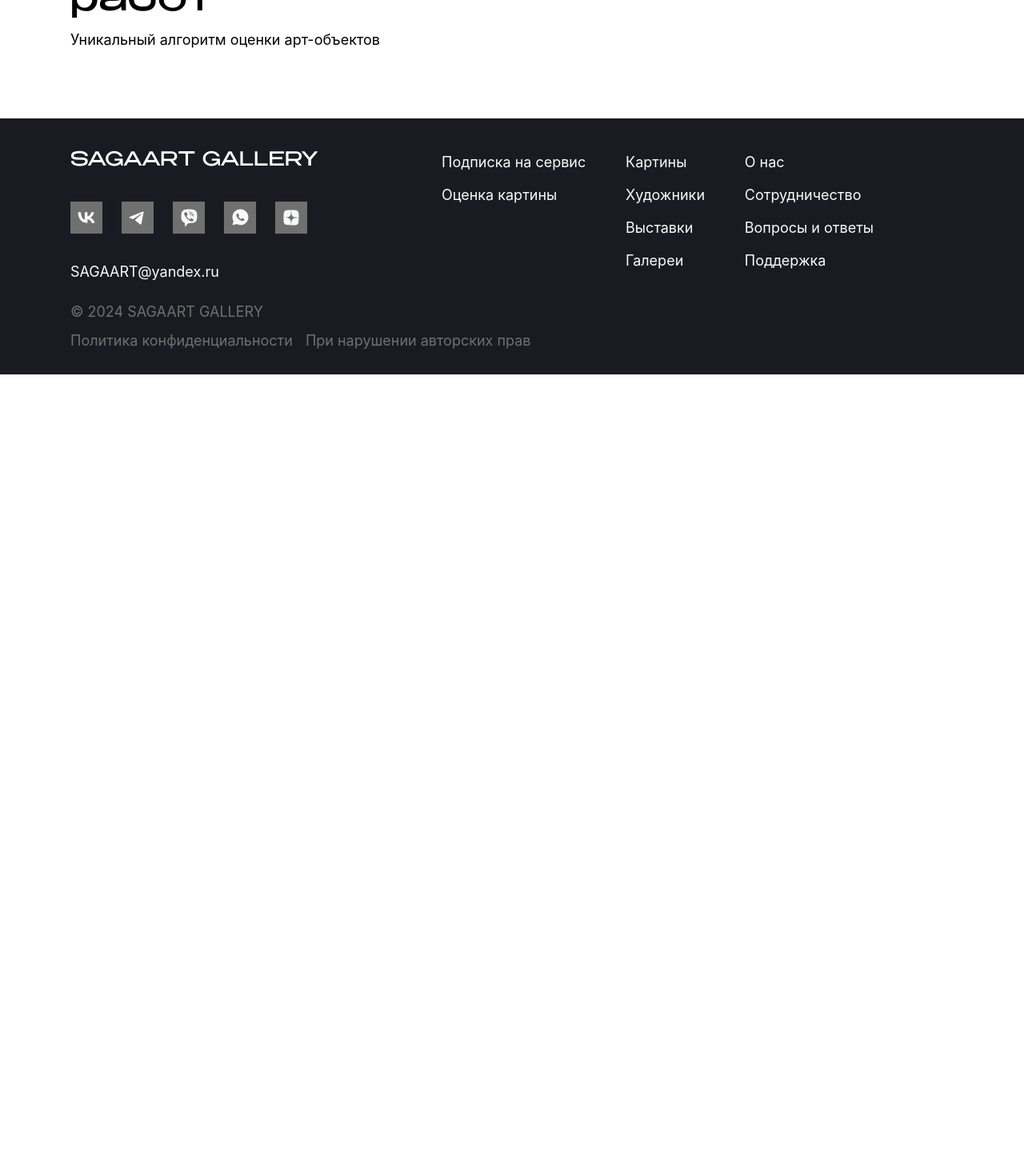
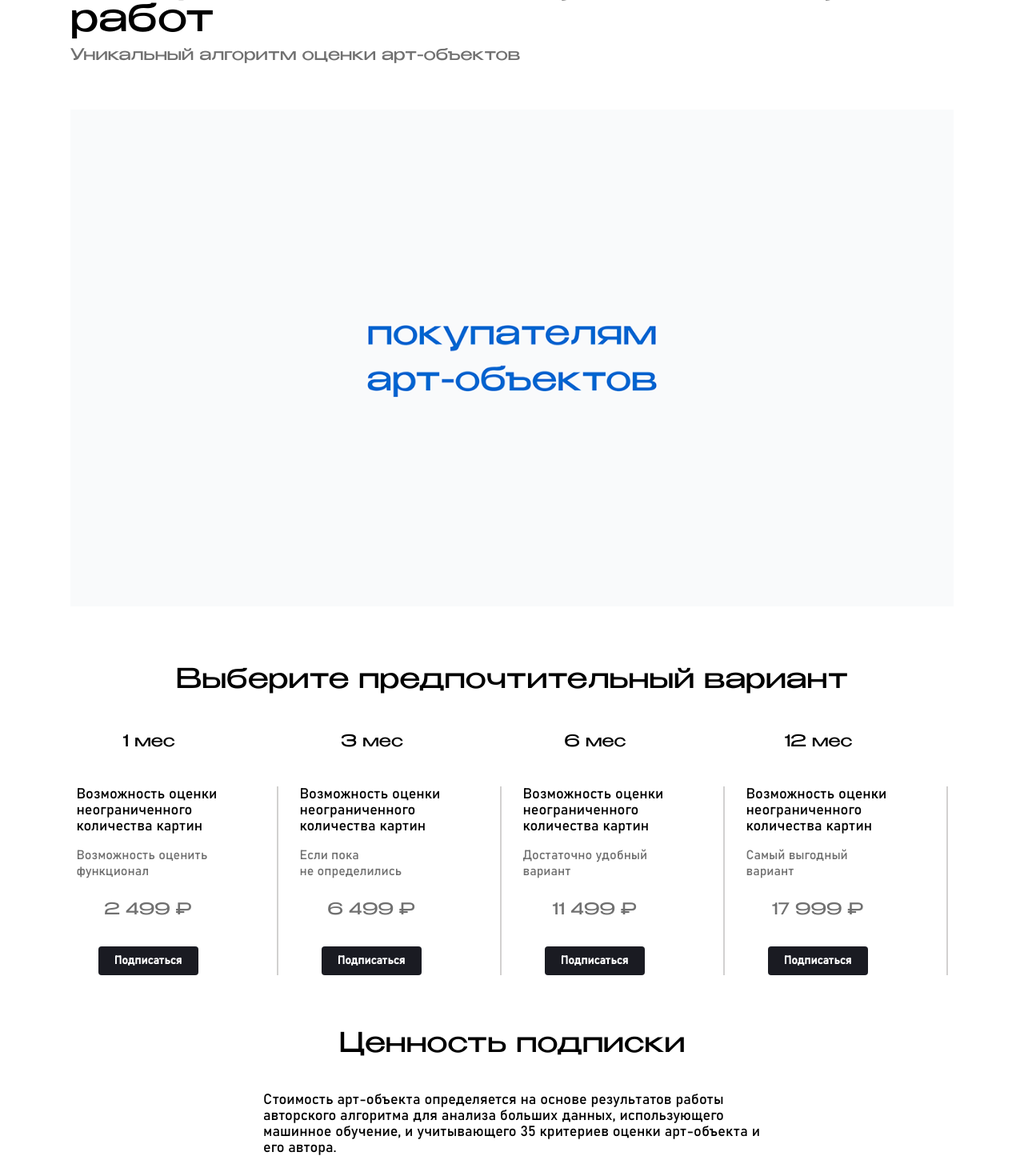
Before and after one commit to sagaart-2/sagaart-frontend, a Next.js app: page /subscription in a window 1280 px wide. Shown: the part 280-1740 px from the top of the page at 80% size. Before the commit the page ends 800 px from the top, so only its background shows below. Built offline with nearby package versions, Linux system fonts and the light colour scheme.

Commit message:
add-price-page

```diff
--- a/src/views/subscription-page/index.tsx
+++ b/src/views/subscription-page/index.tsx
@@ -1,11 +1,24 @@
-import { Stack, Title, Text } from '@mantine/core';
+import { Stack, Title, Text, Image, Box } from '@mantine/core';
+import NextImage from 'next/image';
+import { ItemsListPrice } from '@/widgets/subscription/item-list';
+import { pricesList } from '@/widgets/subscription/lib/mock-prices-list';
+import Gif from '../../../public/Gif.gif';
 
 export function SubscriptionPage() {
   return (
-    <Stack pt={48} pb={88}>
-      <Stack>
-        <Text>Рекомендуем оформить подписку</Text>
+    <Stack pt={56} pb={88}>
+      <Stack gap="0">
+        <Text
+          ff="Benzin, Helvetica, Arial, sans-serif"
+          fz={20}
+          fw={400}
+          c="#707070"
+        >
+          Рекомендуем оформить подписку
+        </Text>
         <Title
+          mt={32}
+          mb={8}
           order={1}
           fz={48}
           lh={1}
@@ -13,7 +26,70 @@ export function SubscriptionPage() {
         >
           Оформите подписку на оценку работ
         </Title>
-        <Text>Уникальный алгоритм оценки арт-объектов</Text>
+        <Text
+          ff="Benzin, Helvetica, Arial, sans-serif"
+          fz={20}
+          fw={400}
+          c="#707070"
+          lh="23px"
+        >
+          Уникальный алгоритм оценки арт-объектов
+        </Text>
+        <Image
+          mt={56}
+          mb={72}
+          component={NextImage}
+          src={Gif}
+          alt="Gif"
+          width={1264}
+          height={711}
+        />
+        <Text
+          ff="Benzin, Helvetica, Arial, sans-serif"
+          fz={34}
+          fw={400}
+          lh="40px"
+          ta="center"
+          mb={40}
+        >
+          Выберите предпочтительный вариант
+        </Text>
+        <ItemsListPrice items={pricesList} />
+        <Title
+          mt={72}
+          mb={40}
+          order={1}
+          fz={34}
+          lh="40px"
+          ff="Benzin, Helvetica, Arial, sans-serif"
+          ta="center"
+        >
+          Ценность подписки
+        </Title>
+        <Box w={622} m="auto">
+          <Text
+            fz={18}
+            pb={15}
+            fw={400}
+            lh="20px"
+            ff="Bahnschrift, Helvetica, Arial, sans-serif"
+          >
+            Стоимость арт-объекта определяется на основе результатов работы
+            авторского алгоритма для анализа больших данных, использующего
+            машинное обучение, и учитывающего 35 критериев оценки арт-объекта и
+            его автора.
+          </Text>
+          <Text
+            fz={18}
+            fw={400}
+            lh="20px"
+            ff="Bahnschrift, Helvetica, Arial, sans-serif"
+          >
+            Предлагаемая вам оценка исключает субъективное мнение, экономит
+            время по анализу цен на рынке, выступает в&nbsp;качестве замены
+            услуг оценщика.
+          </Text>
+        </Box>
       </Stack>
     </Stack>
   );
--- a/src/widgets/header/index.tsx
+++ b/src/widgets/header/index.tsx
@@ -9,7 +9,7 @@ import {
 import { Box, Flex, Group, Stack, Text } from '@mantine/core';
 import classes from './classes.module.css';
 
-const isLogged = true;
+const isLogged = false;
 
 const navLinks = [
   {
--- /dev/null
+++ b/src/widgets/subscription/item-list/index.tsx
@@ -0,0 +1,15 @@
+import { Grid, GridCol } from '@mantine/core';
+import { ItemPrice } from '../item-price';
+
+export function ItemsListPrice({ items }: any) {
+  return (
+    <Grid gutter="sm" justify="space-around">
+      {items?.[0] &&
+        items.map((item) => (
+          <GridCol span="content" key={item.id} p={0}>
+            <ItemPrice item={item} />
+          </GridCol>
+        ))}
+    </Grid>
+  );
+}
--- /dev/null
+++ b/src/widgets/subscription/item-price/classes.module.css
@@ -0,0 +1,4 @@
+.content {
+  border-right: 2px solid #d2d1d0;
+  padding-right: 71px;
+}
--- /dev/null
+++ b/src/widgets/subscription/item-price/index.tsx
@@ -0,0 +1,67 @@
+import { Stack, Text, Button, Flex } from '@mantine/core';
+import classes from './classes.module.css';
+
+export function ItemPrice({ item }: any) {
+  return (
+    <Stack>
+      <Flex direction="column" w={252} gap={32}>
+        <Stack mih={47} justify="center">
+          <Text
+            ff="Benzin, Helvetica, Arial, sans-serif"
+            fz={20}
+            fw={400}
+            lh="23px"
+            ta="center"
+            pr={71}
+          >
+            {item?.period}{' '}
+          </Text>
+        </Stack>
+
+        <Flex direction="column" className={classes.content}>
+          <Text
+            ff="Bahnschrift, Helvetica, Arial, sans-serif"
+            fz={18}
+            fw={400}
+            lh="20px"
+            pb={16}
+          >
+            {item?.description_1}
+          </Text>
+          <Text
+            ff="Bahnschrift, Helvetica, Arial, sans-serif"
+            fz={16}
+            fw={400}
+            lh="20px"
+            c="#707070"
+            pb={24}
+          >
+            {item?.description_2}
+          </Text>
+          <Text
+            ff="Benzin, Helvetica, Arial, sans-serif"
+            fz={20}
+            fw={400}
+            lh="normal"
+            ta="center"
+            c="#707070"
+            pb={32}
+          >
+            {item?.price}
+          </Text>
+          <Button
+            w={125}
+            justify="center"
+            ff="Bahnschrift, Helvetica, Arial, sans-serif"
+            fz={14}
+            fw={700}
+            lh="20px"
+            m="auto"
+          >
+            Подписаться
+          </Button>
+        </Flex>
+      </Flex>
+    </Stack>
+  );
+}
--- /dev/null
+++ b/src/widgets/subscription/lib/mock-prices-list.ts
@@ -0,0 +1,30 @@
+export const pricesList = [
+  {
+    id: 1,
+    period: '1 мес',
+    description_1: 'Возможность оценки неограниченного количества картин',
+    description_2: 'Возможность оценить функционал',
+    price: '2 499 ₽',
+  },
+  {
+    id: 2,
+    period: '3 мес',
+    description_1: 'Возможность оценки неограниченного количества картин',
+    description_2: 'Если пока не определились',
+    price: '6 499 ₽',
+  },
+  {
+    id: 3,
+    period: '6 мес',
+    description_1: 'Возможность оценки неограниченного количества картин',
+    description_2: 'Достаточно удобный вариант',
+    price: '11 499 ₽',
+  },
+  {
+    id: 4,
+    period: '12 мес',
+    description_1: 'Возможность оценки неограниченного количества картин',
+    description_2: 'Самый выгодный вариант',
+    price: '17 999 ₽',
+  },
+];
```
Also changed, not shown: public/Gif.gif (added).
